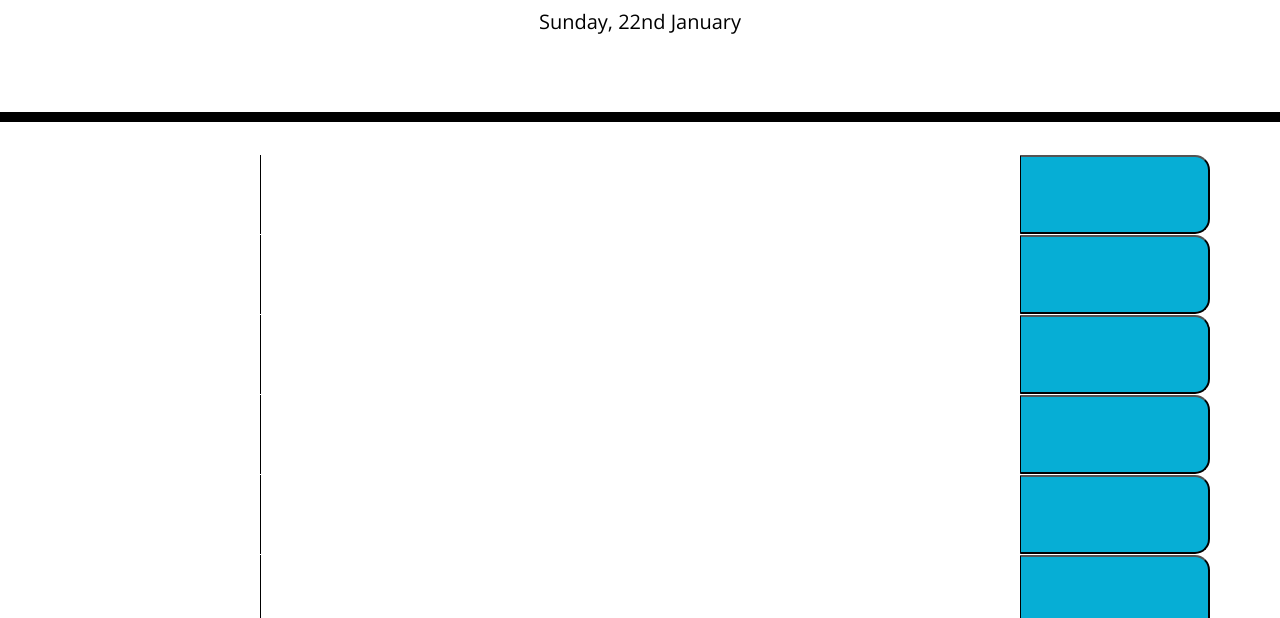
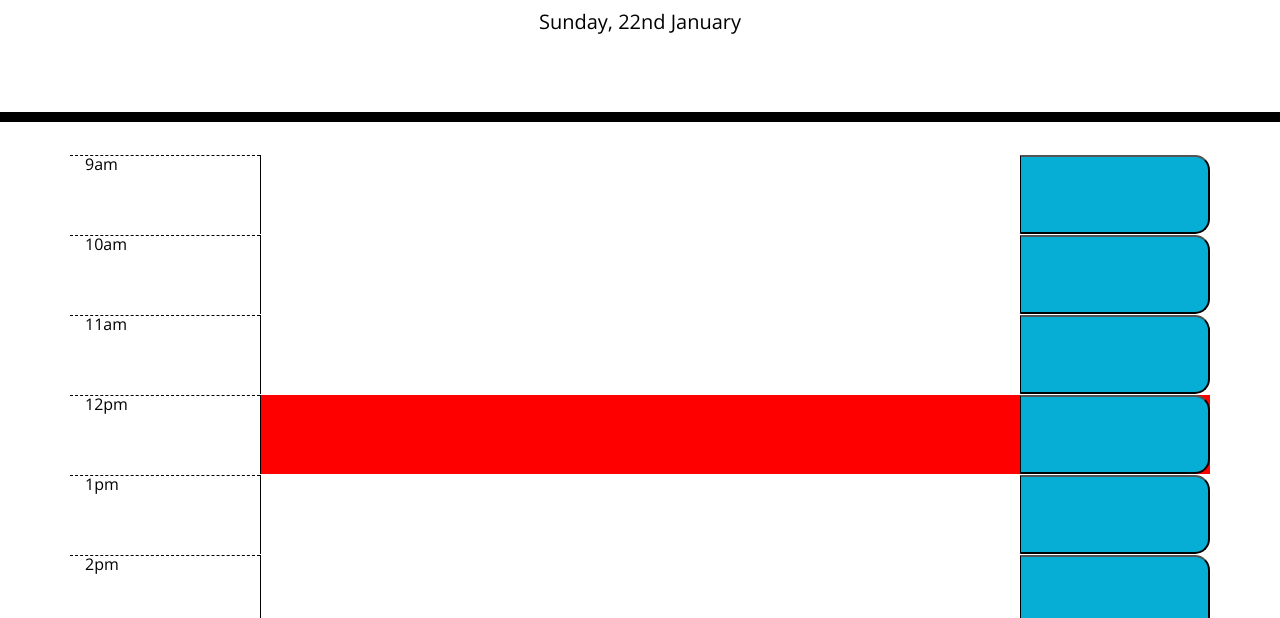
Before and after one commit to liamjameswatson/work-day-calender, a plain HTML site: page index.html in a window 1280 px wide. Shown: the part 182-800 px from the top of the page. Drawn offline with nearby package versions, Linux system fonts and the light colour scheme.

Commit message:
current hour displayed

```diff
--- a/assets/script.js
+++ b/assets/script.js
@@ -1,23 +1,40 @@
 // Display the day
 var today = moment();
 $("#currentDay").text(today.format("dddd, Do MMMM"));
-
 var currentHour = today.format("ha");
-
+workArray = ["9am", "10am", "11am", "12pm", "1pm", "2pm", "3pm", "4pm", "5pm"];
 currentHour = "12pm";
-
-console.log(currentHour);
-
-workArray = ["9am", "10am", "11am", "12pm", "1pm", "2pm", "3pm", "4pm", "5pm"];
-
 // For each hour create a div, with a class of the hour and text of the hour
 $(workArray).each(function (index) {
-  var hourRow = $("<div>").addClass("row " + workArray[index]);
+  // create a div = add classes row timeblock and the hour - append to container
+  var hourRow = $("<div>").addClass("row time-block" + workArray[index]);
   $(".container").append(
     hourRow
       .addClass([index])
+      .attr("id", [index])
+      // to each row - append a div, textarea and button
       .append(
-        "<div class='col-2'></div><textarea class='col-8'></textarea><button class='col-2 saveBtn'></button>"
+        "<div class='col-2 hour'>" +
+          workArray[index] +
+          "</div><textarea class='col-8'></textarea><button class='col-2 saveBtn'></button>"
       )
   );
 });
+
+// for each row
+$(".row").each(function (index) {
+  // if the current hour === text
+  if (currentHour === $(this).text()) {
+    // store the hourIndex = currentHour[index]
+    var hourIndex = [index][0];
+    console.log(hourIndex);
+    // change colour to red
+    $(this).css("background-color", "red");
+    console.log(hourIndex);
+  } else {
+    console.log($(".row")[index]);
+    if (hourIndex < $(this).index) {
+      console.log("greater");
+    }
+  }
+});
--- a/index.html
+++ b/index.html
@@ -28,9 +28,7 @@
       <p class="lead">A simple calendar app for scheduling your work day</p>
       <p id="currentDay" class="lead"></p>
     </header>
-    <div class="container">
-      <!-- Timeblocks go here -->
-    </div>
+    <div class="container"></div>
     <script src="https://cdnjs.cloudflare.com/ajax/libs/jquery/3.2.1/jquery.min.js"></script>
     <script src="https://cdnjs.cloudflare.com/ajax/libs/moment.js/2.24.0/moment.min.js"></script>
     <script src="./assets/script.js"></script>
```
